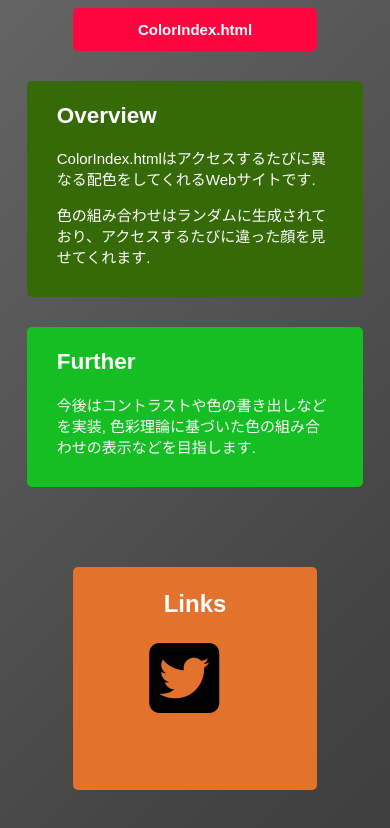
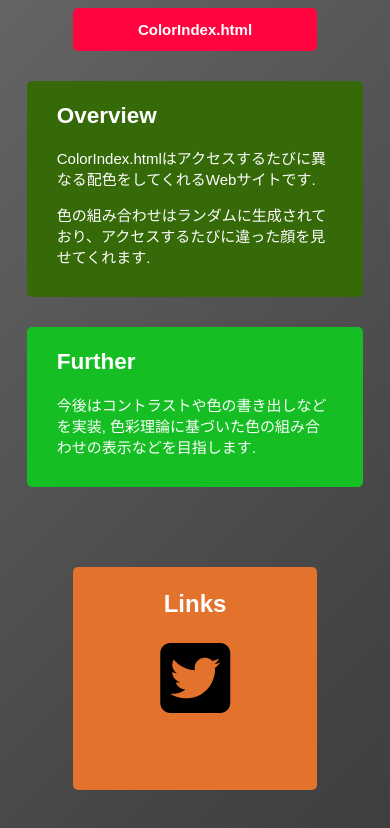
Before and after one commit to Tanson321/ColorIndex.html, a plain HTML site: page index.html in a window 390 px wide. Drawn offline with nearby package versions, Linux system fonts and the light colour scheme.

Commit message:
icon センタリング

```diff
--- a/stylesheet.css
+++ b/stylesheet.css
@@ -171,14 +171,14 @@ body {
 
     .fa-twitter-square{
         color:black;
-        padding: 0 0 0 0;
+        padding: none;
     }
 
     .icons{
-        text-align: center;
-        float: left;
+        display: inline-block;
         position:relative;
-        left:20%;
+        transform: translateX(-30%);
+    }
 
-    }
+
 }
```
